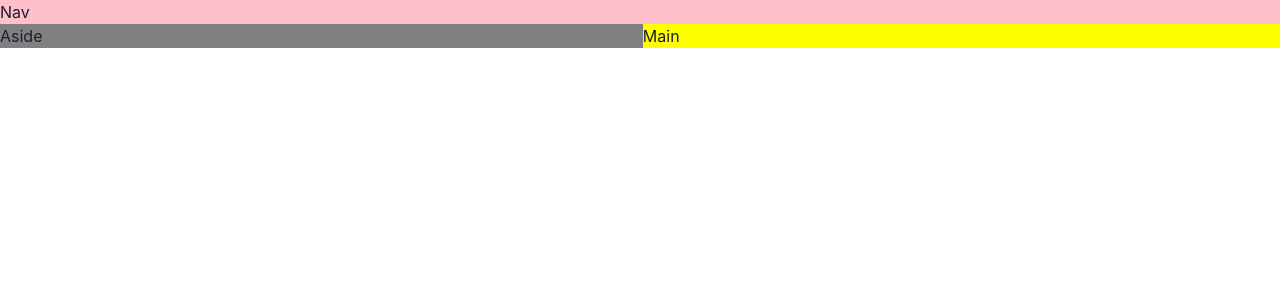
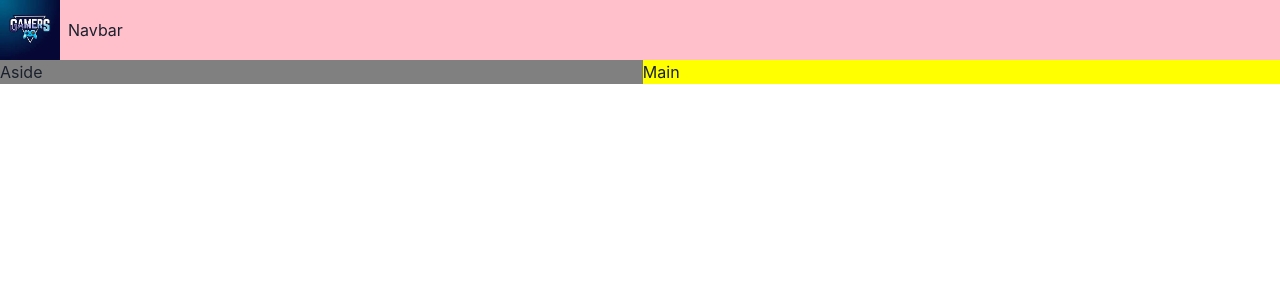
Before and after one commit to taniya7/gamify-app, a React (Vite) app: page / in a window 1280 px wide. Shown: the top 300 px of the page. Built offline with nearby package versions, Linux system fonts and the light colour scheme.

Commit message:
Building Navbar

```diff
--- a/src/App.jsx
+++ b/src/App.jsx
@@ -1,4 +1,5 @@
 import { Button, Grid, GridItem, Show } from "@chakra-ui/react";
+import Navbar from "./components/Navbar";
 
 function App() {
   return (
@@ -7,7 +8,7 @@
         templateAreas={{ base: `"nav" "main"`, lg: `"nav nav" "aside main"` }}
       >
         <GridItem area="nav" bg="pink">
-          Nav
+          <Navbar />
         </GridItem>
 
         <Show above="lg">
--- /dev/null
+++ b/src/components/Navbar.jsx
@@ -0,0 +1,15 @@
+import { HStack, Image, Text } from "@chakra-ui/react";
+import logo from "../assets/logo.jpeg";
+
+function Navbar() {
+  return (
+    <>
+      <HStack>
+        <Image src={logo} boxSize="60px" />
+        <Text>Navbar</Text>
+      </HStack>
+    </>
+  );
+}
+
+export default Navbar;
```
Also changed, not shown: src/assets/logo.jpeg (added).
